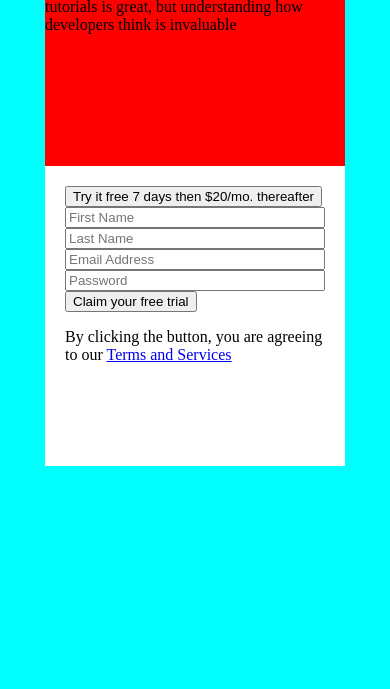
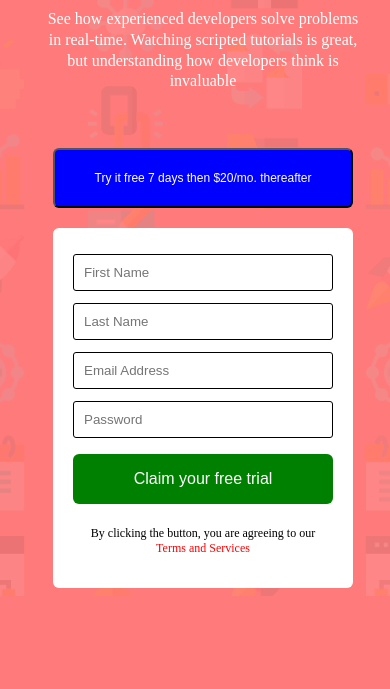
Before and after one commit to hsteele-creator/into-component-with-signup-form, a plain HTML site: page index.html in a window 390 px wide. Shown: the part 155-844 px from the top of the page. Drawn offline with Linux system fonts and the light colour scheme.

Commit message:
working on mobile design

```diff
--- a/index.html
+++ b/index.html
@@ -19,25 +19,30 @@
     <p>  See how experienced developers solve problems in real-time. Watching scripted tutorials is great,
       but understanding how developers think is invaluable </p>
 
-
-
   </div>
 
 
 
-    <div class="form">
 
-      <button class="trial">Try it free 7 days then $20/mo. thereafter</button>
+    <div class="form-container">
 
-      <form action="">
-        <input type="text" placeholder="First Name ">
-        <input type="text" placeholder="Last Name">
-        <input type="text" placeholder="Email Address">
-        <input type="text" placeholder="Password">
-        <button type="submit">Claim your free trial</button>
-      </form>
+      <div class="button">
+        <button class="trial">Try it free 7 days then $20/mo. thereafter</button>
+      </div>
 
-      <p>By clicking the button, you are agreeing to our <span><a href="#">Terms and Services</a></span></p>
+      <div class="form">
+        <form action="">
+          <input type="text" placeholder="First Name ">
+          <input type="text" placeholder="Last Name">
+          <input type="text" placeholder="Email Address">
+          <input type="text" placeholder="Password">
+          <button type="submit" id="claim">Claim your free trial</button>
+        </form>
+
+        <p>By clicking the button, you are agreeing to our<a href="#">Terms and Services</a></span></p>
+      </div>
+
+
 
     </div>
 
--- a/style.css
+++ b/style.css
@@ -1,28 +1,83 @@
 * {
     box-sizing: border-box;
+    color: white;
+    margin: none;
+    padding: none;
 }
 
 body {
-    background-color: aqua;
+    background-color: hsl(0, 100%, 74%);
+    background-image: url("images/bg-intro-desktop.png");
+    width: 100%;
+    height: 100%;
+    background-position: center;
+    background-size: cover;
+    background-repeat: no-repeat;
 }
 
 .text {
-    width: 300px;
-    height: 300px;
-    background-color: red;
+    width: 375px;
+    /* background-color: red; */
     margin-left: auto;
     margin-right: auto;
+    text-align: center;
+    padding: 30px;
+    line-height: 1.3;
+}
+
+.form-container {
+    margin-left: auto;
+    margin-right: auto;
+    width: 300px;
+    border-radius: 6px;
+}
+
+
+.form-container input {
+    width: 100%;
+    padding: 10px;
+    margin: 6px 0;
+    border: 1px solid black;
+    border-radius: 3px;
 }
 
 .form {
+    background-color: white;
+    padding: 20px;
     margin-left: auto;
     margin-right: auto;
-    width: 300px;
-    height: 300px;
-    background-color: white;
-    padding: 20px;
+    border-radius: 6px;
+    margin-top: 20px;
+    text-align: center;
 }
 
-.form input {
+.trial {
+    background-color: blue;
+    padding: 10px;
     width: 100%;
+    border-radius: 6px;
+    margin-top: 10px;
+    font-size: 12px;
+    text-align: center;
+    height: 60px;
 }
+
+#claim {
+    width: 100%;
+    background-color: green;
+    height: 50px;
+    margin: 10px 0;
+    border-radius: 6px;
+    border: none;
+    font-size: 16px;
+}
+.form p {
+    color: black;
+    font-size: 12px;
+}
+
+.form a {
+    color: red;
+    display: block;
+    text-decoration: none;
+}
```
